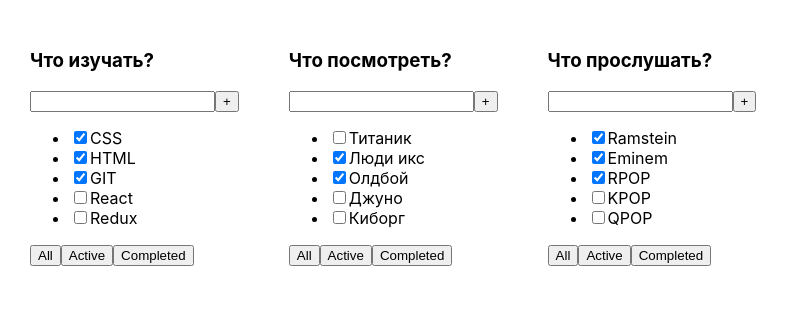
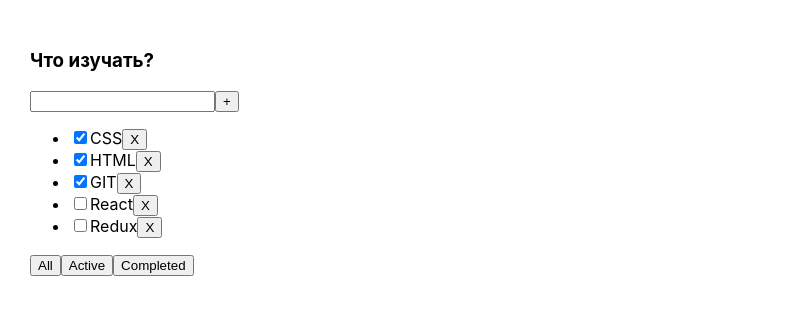
Before and after one commit to Sabituly/danik-todo-react, a React (Create React App) app: page / in a window 1280 px wide. Shown: the top 314 px of the page, without its empty margins (0-789 px from the left). Built offline with nearby package versions, Linux system fonts and the light colour scheme.

Commit message:
second video

```diff
--- a/src/App.tsx
+++ b/src/App.tsx
@@ -1,36 +1,57 @@
-import React from 'react';
+import React, {useState} from 'react';
 import './App.css';
-import {TaskType, Todolist} from "./Todolist";
+import { TaskType, Todolist} from "./Todolist";
+
+export type FilterValuesType = 'all' | 'completed' | 'active'
 
 function App() {
     // debugger;
-    //Таблицы тасков
-    let tasks1 = [
+    // let arr = useState(initTasks)
+    // let tasks = arr[0];
+    // let setTasks = arr[1];
+
+    let [tasks, setTasks] = useState<Array<TaskType>>(
+        [
             {id: 1, title: 'CSS', isDone: true},
             {id: 2, title: 'HTML', isDone: true},
             {id: 3, title: 'GIT', isDone: true},
             {id: 4, title: 'React', isDone: false},
             {id: 5, title: 'Redux', isDone: false},
-    ];
-    let tasks2: Array<TaskType> = [
-        {id: 1, title: 'Титаник', isDone: false},
-        {id: 2, title: 'Люди икс', isDone: true},
-        {id: 3, title: 'Олдбой', isDone: true},
-        {id: 4, title: 'Джуно', isDone: false},
-        {id: 5, title: 'Киборг', isDone: false},
-    ];
-    let tasks3 = [
-        {id: 1, title: 'Ramstein', isDone: true},
-        {id: 2, title: 'Eminem', isDone: true},
-        {id: 3, title: 'RPOP', isDone: true},
-        {id: 4, title: 'KPOP', isDone: false},
-        {id: 5, title: 'QPOP', isDone: false},
         ]
+    );
+
+    let [filter, setFilter] = useState<FilterValuesType>('all')
+
+    //прописываем функции
+
+    function changeFilter (value: FilterValuesType) {
+
+        setFilter(value);
+    }
+    function deleteTask(taskId: number) {
+        let filteredTasks = tasks.filter((task) => {
+
+            return task.id !== taskId
+
+        })
+        setTasks(filteredTasks);
+    }
+
+    let tasksForTodoList = tasks;
+    if(filter === 'completed') {
+        tasksForTodoList = tasks.filter(t => t.isDone === true)
+    }
+    if(filter === 'active') {
+        tasksForTodoList = tasks.filter(t => t.isDone === false)
+    }
+
     return (
         <div className="App">
-            <Todolist title={'Что изучать?'} tasks={tasks1}/>
-            <Todolist title={'Что посмотреть?'} tasks={tasks2}/>
-            <Todolist title={'Что прослушать?'} tasks={tasks3}/>
+            <Todolist title={'Что изучать?'}
+                      tasks={tasksForTodoList}
+                      deleteTaskProps={deleteTask}
+                      changeFilterProps={changeFilter}
+            />
         </div>
     );
 }
--- a/src/Todolist.tsx
+++ b/src/Todolist.tsx
@@ -1,16 +1,20 @@
 import React from "react";
+import {FilterValuesType} from "./App";
 
 export type TaskType = {
-    id: number,
-    title: string,
+    id: number
+    title: string
     isDone: boolean
 }
 type Propstype = {
 
-    title: string,
+    title: string
     tasks: Array<TaskType>
+    deleteTaskProps: (taskId:number) => void
+    changeFilterProps:(value: FilterValuesType) => void
 }
-export function Todolist(props:Propstype) {
+
+export function Todolist(props: Propstype) {
     // debugger
     return (
 
@@ -20,16 +24,22 @@ export function Todolist(props:Propstype) {
                 <button>+</button>
             </div>
             <ul>
-                <li><input type="checkbox" checked={props.tasks[0].isDone}/><span>{props.tasks[0].title}</span></li>
-                <li><input type="checkbox" checked={props.tasks[1].isDone}/><span>{props.tasks[1].title}</span></li>
-                <li><input type="checkbox" checked={props.tasks[2].isDone}/><span>{props.tasks[2].title}</span></li>
-                <li><input type="checkbox" checked={props.tasks[3].isDone}/><span>{props.tasks[3].title}</span></li>
-                <li><input type="checkbox" checked={props.tasks[4].isDone}/><span>{props.tasks[4].title}</span></li>
+                {
+                    props.tasks.map((task) => {
+
+                        return (
+                            <li>
+                                <input type="checkbox" checked={task.isDone}/><span>{task.title}</span>
+                                <button onClick={() =>(props.deleteTaskProps(task.id))}>X</button>
+                            </li>
+                        )
+                    })
+                }
             </ul>
             <div>
-                <button>All</button>
-                <button>Active</button>
-                <button>Completed</button>
+                <button onClick={() => {props.changeFilterProps('all')}}>All</button>
+                <button onClick={()=>{props.changeFilterProps('active')}}>Active</button>
+                <button onClick={() =>{props.changeFilterProps('completed')} }>Completed</button>
             </div>
         </div>
     )
```
Lines whose indentation alone changed are shown as unchanged.
